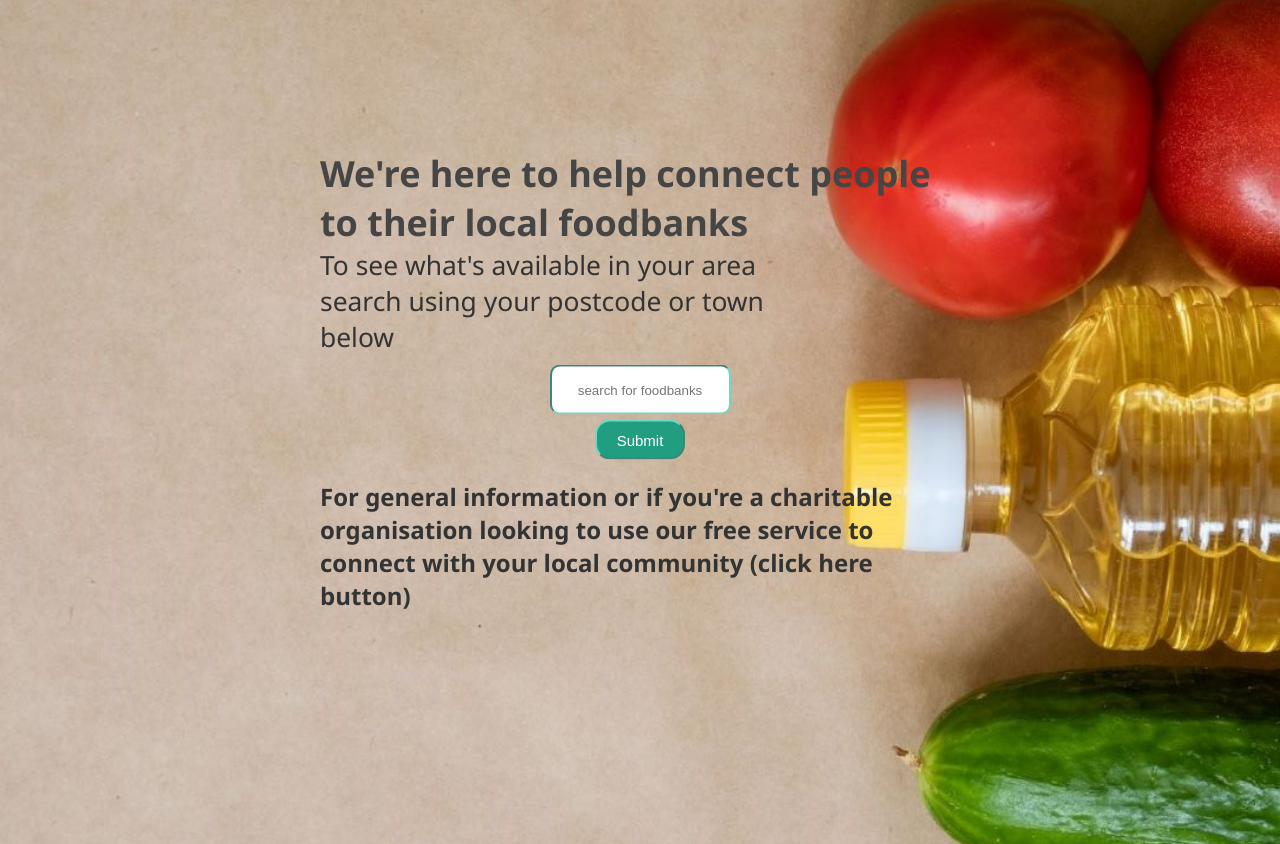
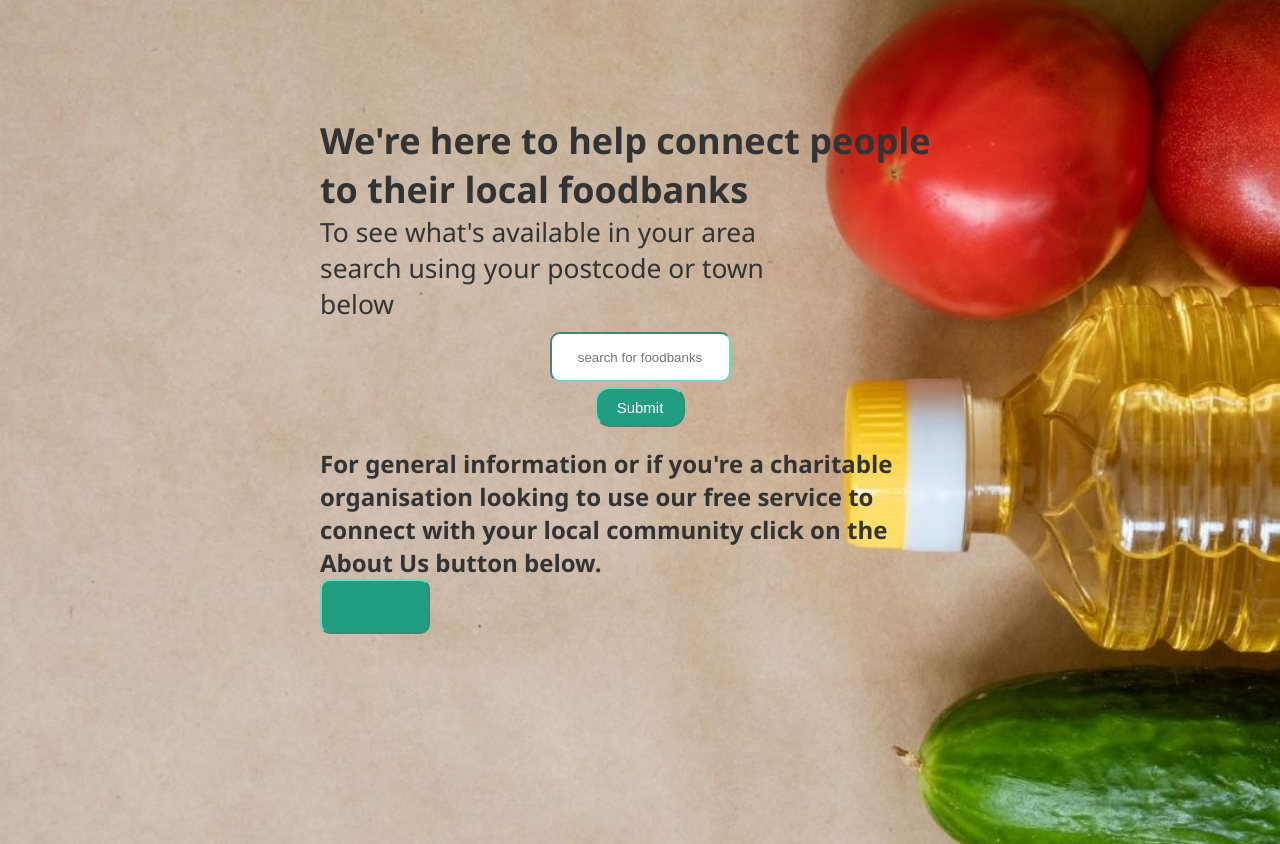
Before and after one commit to SchoolOfCode/final-project_front-end-jazzy-code-superheros, a React (Create React App) app: page / in a window 1280 px wide. Shown: the part 692-1536 px from the top of the page. Built offline with nearby package versions, Linux system fonts and the light colour scheme; no server answers.

Commit message:
Empty button added to landing page and h2 text updated to make clear where to click

```diff
--- a/src/Components/LandingPage/index.js
+++ b/src/Components/LandingPage/index.js
@@ -1,5 +1,6 @@
 import "./styles.css";
 import Input from "../Input/Input";
+import Button from "../Button/index.js";
 import eggsBGMobile from "../../img/eggsBGMobile.jpg";
 import logo from "../../img/logo.png";
 
@@ -9,6 +10,7 @@ const LandingPage = ({
   handleEnter,
   setFoodBankData,
   searchArray,
+
 }) => {
   const array = searchArray ? searchArray.slice(0, 5) : [];
   console.log("Landing page rerenders");
@@ -33,8 +35,10 @@ const LandingPage = ({
           <h2>
             For general information or if you're a charitable organisation
             looking to use our free service to connect with your local community
-            (click here button)
+            click on the About Us button below.
           </h2>
+          <Button />
+
         </div>
       </div>
       <div className="foodbank-list">
--- a/src/Components/LandingPage/styles.css
+++ b/src/Components/LandingPage/styles.css
@@ -81,26 +81,27 @@ html {
 
 h1 {
     font-size: 1.5rem;
+    color:  #333333;
     animation: fadeIn 2s;
 
-    ;
 }
 
 p {
     font-size: 1.1em;
     font-weight: 2em;
+    color:  #333333;
     width: 70%;
     animation: fadeIn 3s;
 }
 
 h2 {
     font-size: 1em;
+    color:  #333333;
     animation: fadeIn 4s;
 
 }
 
 Input {
-    left: 10%;
     animation: fadeIn 5s;
 }
 
```
